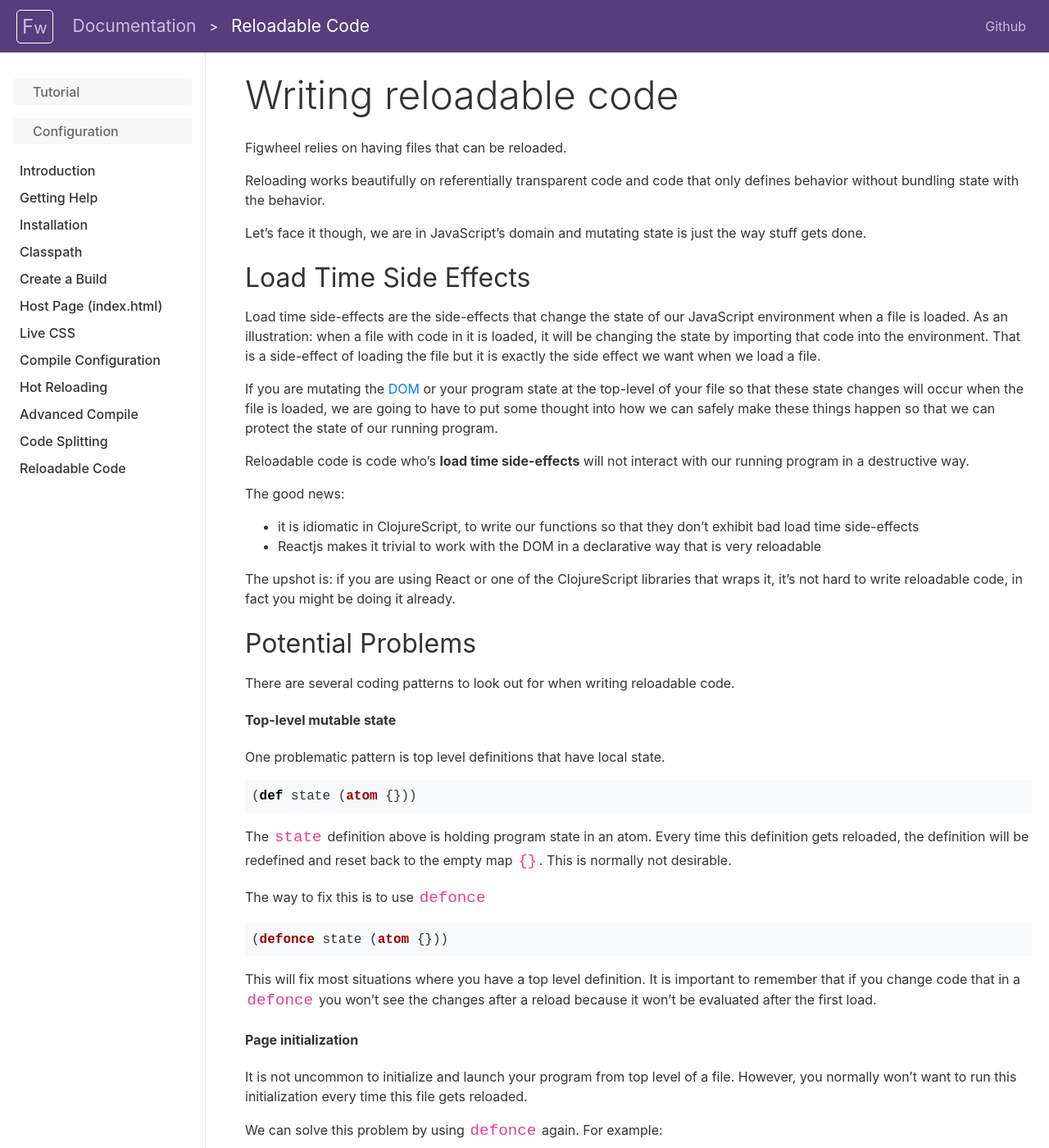
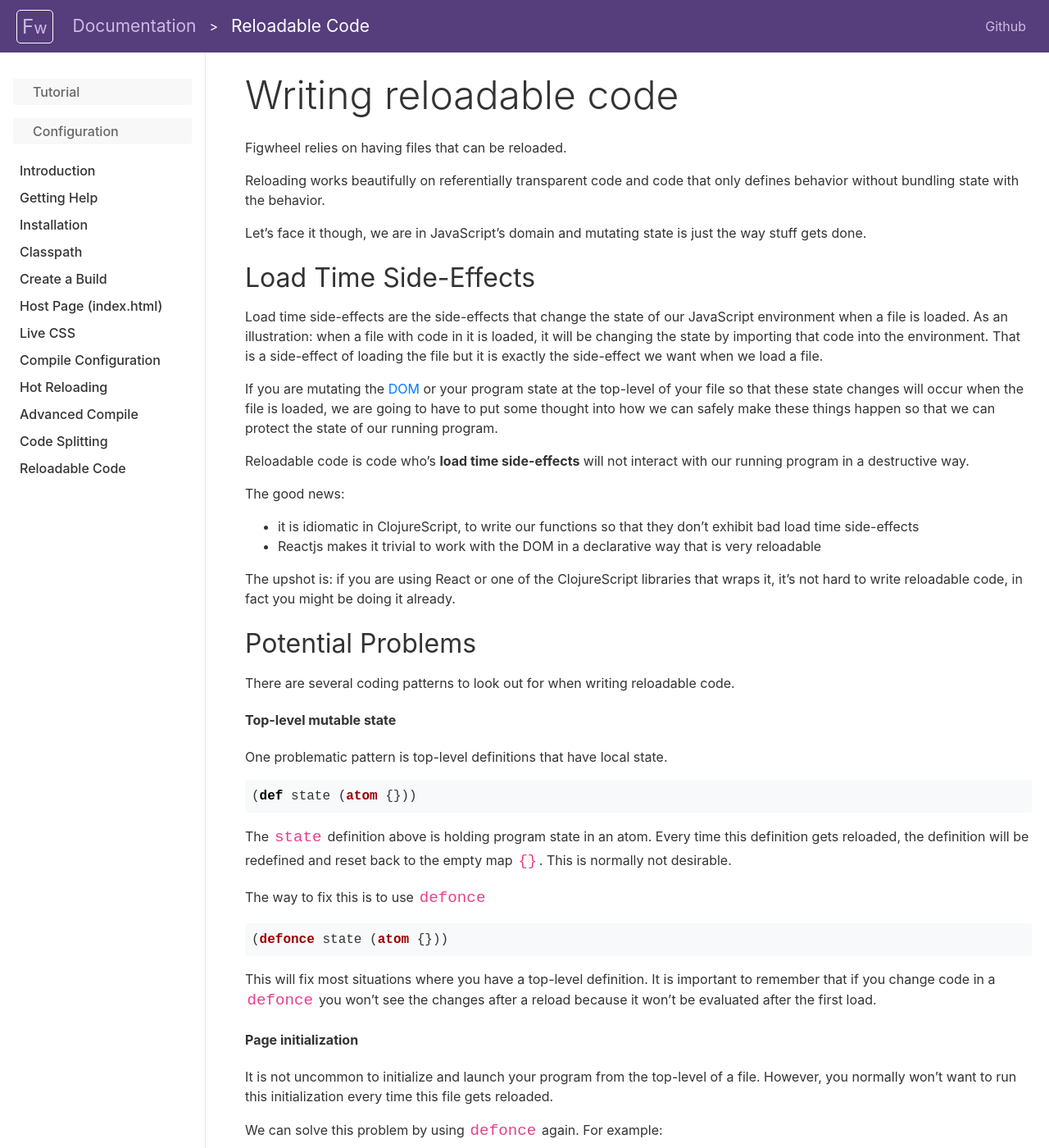
Before and after one commit to bhauman/figwheel-main, a Jekyll site: the page built from docs/docs/reloadable_code.md, in a window 1280 px wide and 1400 px high. Shown: the whole window at 82% size. Built offline with Jekyll 4.4.1, drawn with Linux system fonts in a browser that asks for light colours; some of the changed text lies outside the part shown.

Commit message:
copy fixes

````diff
--- a/docs/docs/reloadable_code.md
+++ b/docs/docs/reloadable_code.md
@@ -16,13 +16,13 @@ behavior.
 Let's face it though, we are in JavaScript's domain and mutating state
 is just the way stuff gets done.
 
-## Load Time Side Effects
+## Load Time Side-Effects
 
 Load time side-effects are the side-effects that change the state of
 our JavaScript environment when a file is loaded. As an illustration:
 when a file with code in it is loaded, it will be changing the state
 by importing that code into the environment. That is a side-effect of
-loading the file but it is exactly the side effect we want when we
+loading the file but it is exactly the side-effect we want when we
 load a file.
 
 If you are mutating the [DOM][DOM] or your program state at the
@@ -52,7 +52,7 @@ reloadable code.
 
 #### Top-level mutable state
 
-One problematic pattern is top level definitions that have local
+One problematic pattern is top-level definitions that have local
 state.
 
 ```clojure
@@ -70,15 +70,15 @@ The way to fix this is to use `defonce`
 (defonce state (atom {}))
 ```
 
-This will fix most situations where you have a top level
-definition. It is important to remember that if you change code that
-in a `defonce` you won't see the changes after a reload because it
-won't be evaluated after the first load.
+This will fix most situations where you have a top-level
+definition. It is important to remember that if you change code in a
+`defonce` you won't see the changes after a reload because it won't be
+evaluated after the first load.
 
 #### Page initialization
 
-It is not uncommon to initialize and launch your program from top
-level of a file. However, you normally won't want to run this
+It is not uncommon to initialize and launch your program from the
+top-level of a file. However, you normally won't want to run this
 initialization every time this file gets reloaded.
 
 We can solve this problem by using `defonce` again. For example:
@@ -91,7 +91,7 @@ We can solve this problem by using `defonce` again. For example:
 	 true))
 ```
 
-Above we use the name `initialize-block` but you can use any name
+Above, we use the name `initialize-block` but you can use any name
 because it will probably never be referenced in your program. We use a
 `do` block because `defonce` can only take one form besides the
 name. At the end of the `do` block we provide a value `true` so that
````
Also changed, not shown: other parts of docs/docs/reloadable_code.md (+2 -2 lines), docs/docs/code_splitting.md (+16 -16 lines), helper-content/repl_welcome.md (+1 -1 lines).
